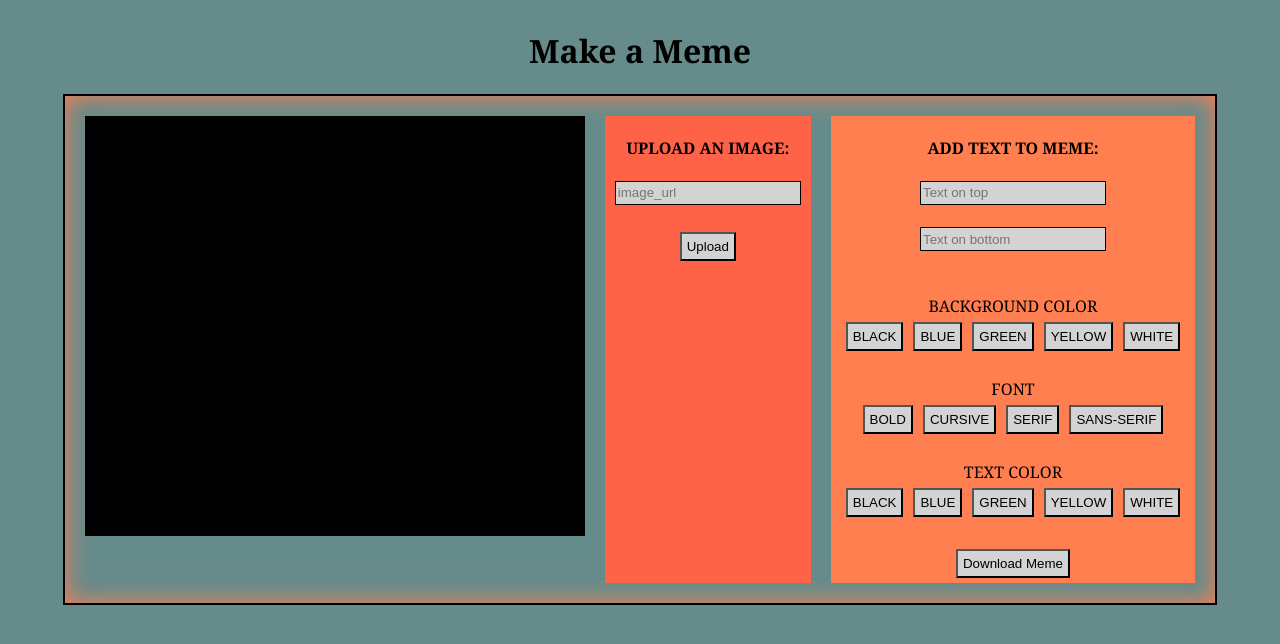
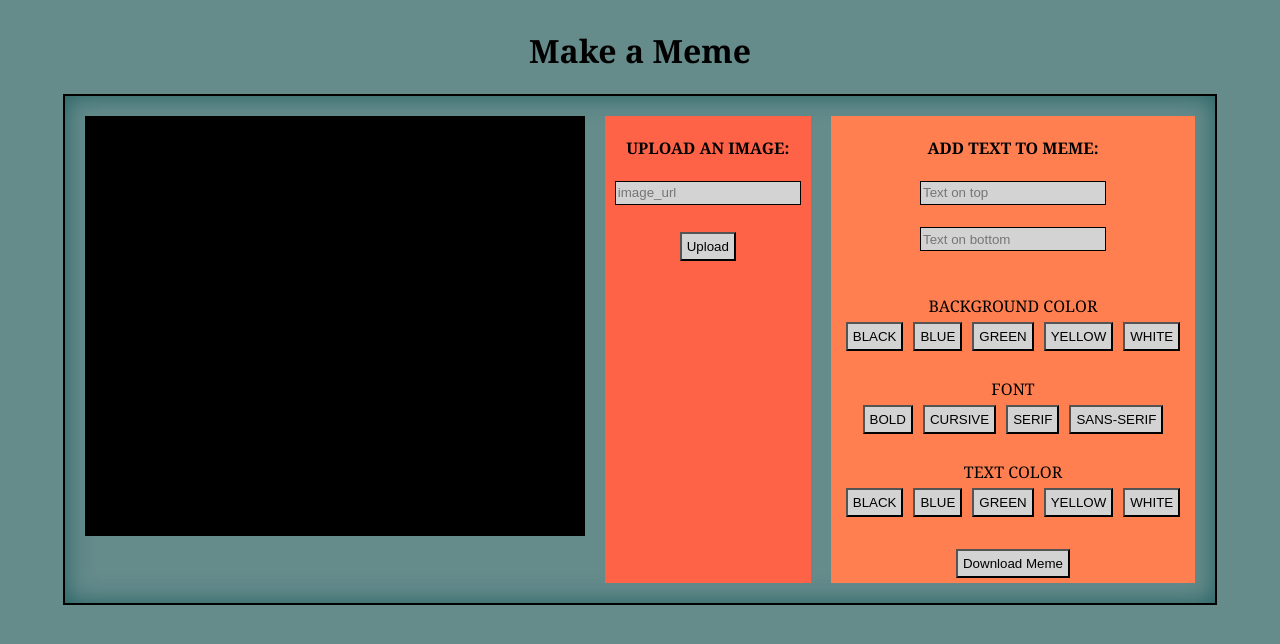
Before and after one commit to amandena/react-meme-generator, a React (Create React App) app: page / in a window 1280 px wide. Shown: the top 644 px of the page. Built offline with nearby package versions, Linux system fonts and the light colour scheme.

Commit message:
changed box-shadow

```diff
--- a/src/App.css
+++ b/src/App.css
@@ -16,7 +16,7 @@ body {
   flex-direction: row;
   border: 2px solid black;
   padding: 20px;
-  box-shadow: 0 0 25px inset coral;
+  box-shadow: 0 0 25px inset rgb(35, 95, 97);
 }
 
 .meme-div {
```
